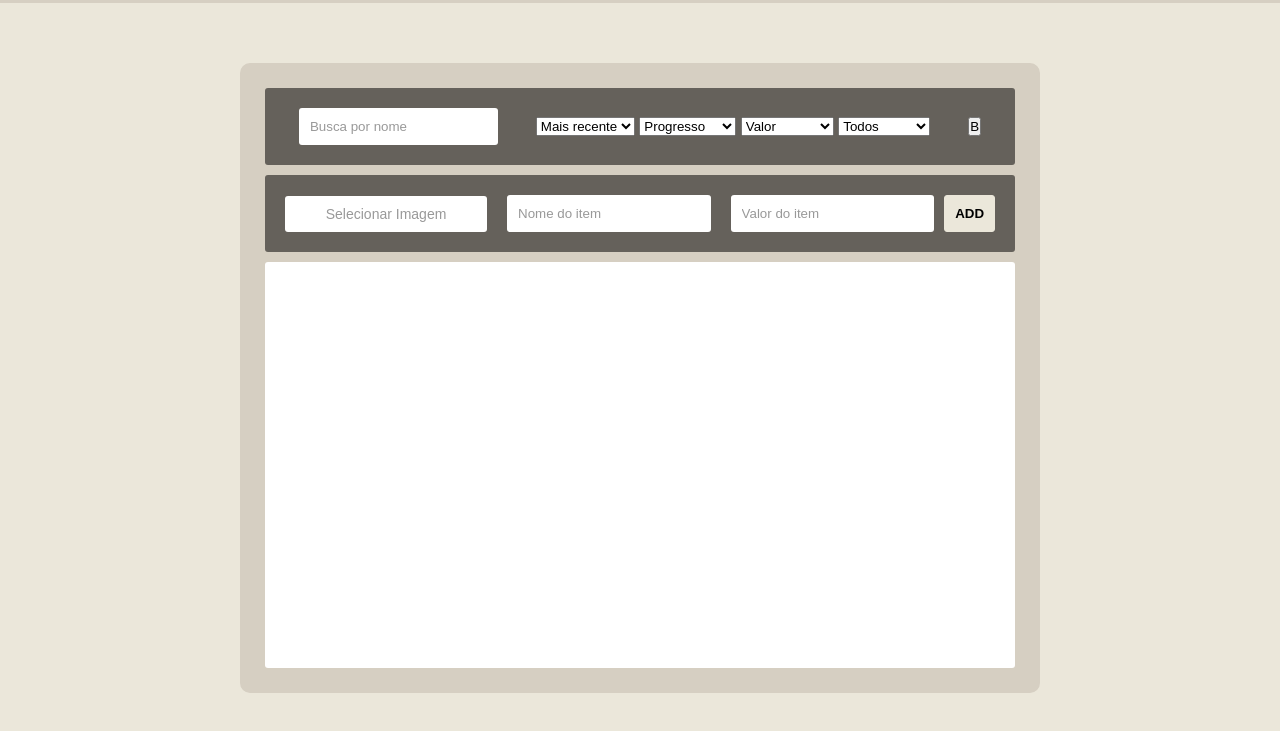
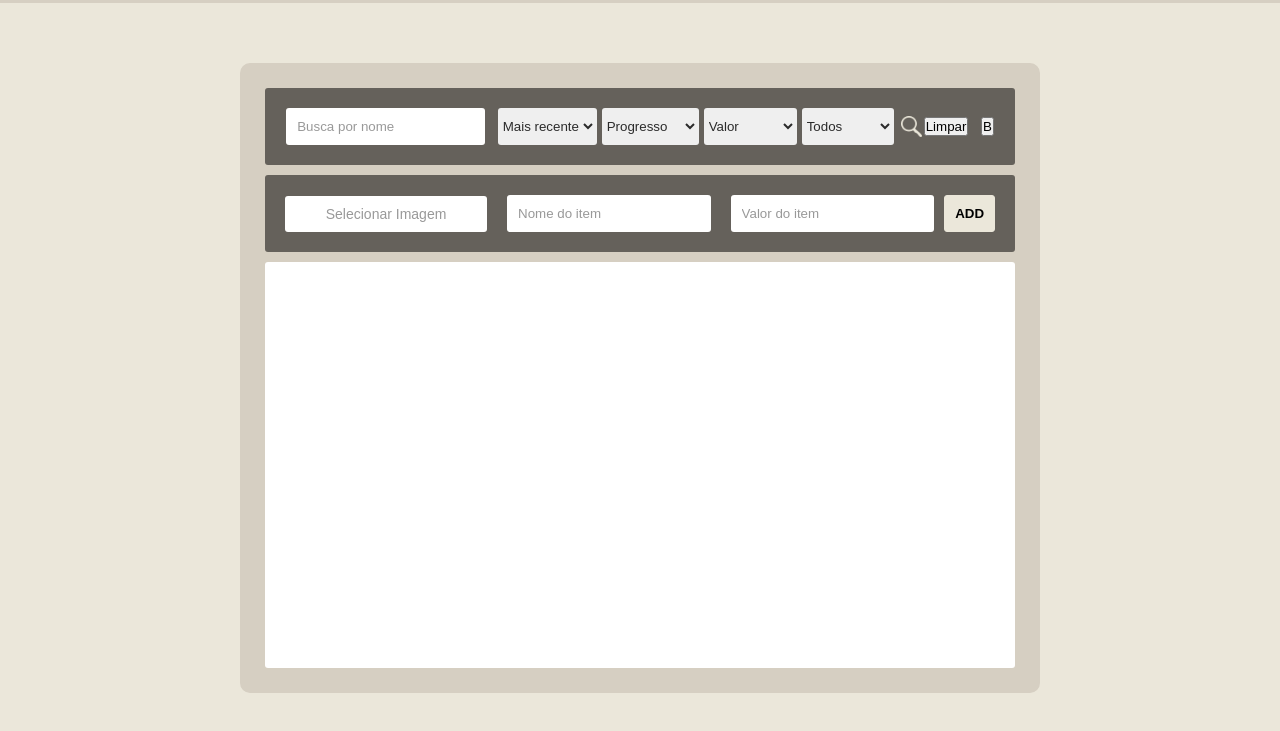
Before and after one commit to Gustavo-SantosDev/Wishlist, a plain HTML site: page html/main.html in a window 1280 px wide. Shown: the part 59-790 px from the top of the page. Drawn offline with Linux system fonts and the light colour scheme.

Commit message:
select de fitlro criado, e criando icones de busca, clear, e modos de lista

```diff
--- a/css/global.css
+++ b/css/global.css
@@ -6,6 +6,7 @@
 
 :root{
     --cor-principal: #EBE7DA;
+    --cor-principal-opacity: rgba(235, 231, 218, 0.6);
     --cor-secundaria: #D6CFC2;
     --cor-destaque: #65615b;
 
--- a/css/main.css
+++ b/css/main.css
@@ -209,16 +209,49 @@ main{
     gap: 10px;
 }
 
+.header-filter input{
+    padding: 10px;
+}
+
 .select-filter{
-
+    display: flex;
+    align-items: center;
+    gap: 5px;
 }
 
 .select-filter select{
+    padding: 9px 0;
 
+    color: var(--cor-texto);
+
+    border: 1px solid transparent;
+    border-radius: 3px;
+
+    outline: none;
+
+    font-family: var(--font-principal);
+    transition: 0.3s ease;
+    cursor: pointer;
 }
 
-.header-filter input{
-    padding: 10px;
+.btn-filter{
+    display: flex;
+    align-items: center;
+}
+
+.search-icon{
+    display: block;
+    height: 25px;
+    padding: 2px;
+    border-radius: 3px;
+    cursor: pointer;
+    transition: 0.4s ease;
+}
+
+
+.search-icon:hover{
+    transform: scale(1.050);
+    filter: drop-shadow(0 0 4px var(--cor-principal-opacity));
 }
 
 .input-gen{
--- a/html/main.html
+++ b/html/main.html
@@ -69,6 +69,10 @@
                         <option value="">Acessorios</option>
                         <option value="">Produtos</option>
                     </select>
+                    <div class="btn-filter">
+                        <img class="search-icon" src="../img/searchIcon2.png" alt="">
+                        <button class="clear-search">Limpar</button>
+                    </div>
                 </div>
                 <button class="list-type">B</button>
             </div>
```
Also changed, not shown: img/cardList.png (added), img/rowList.png (added), img/searchIcon.png (added), img/searchIcon2.png (added).
